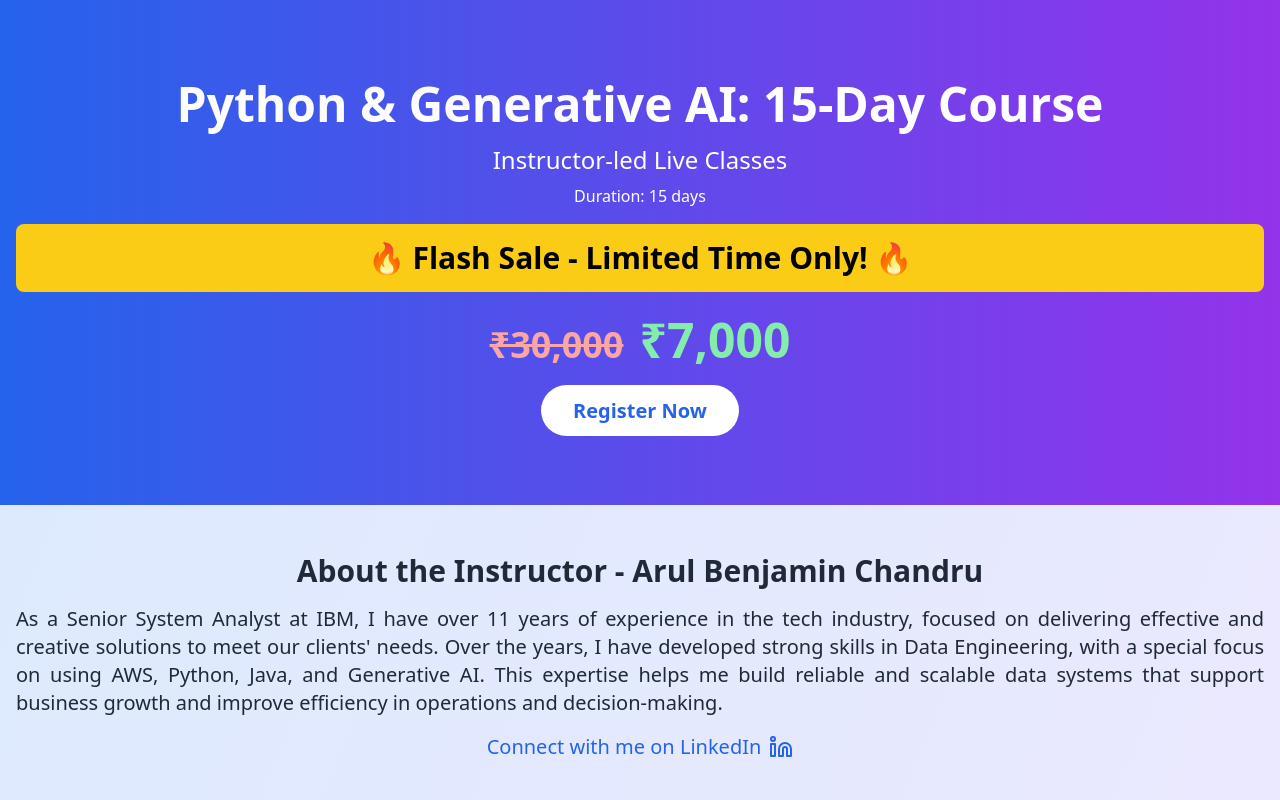
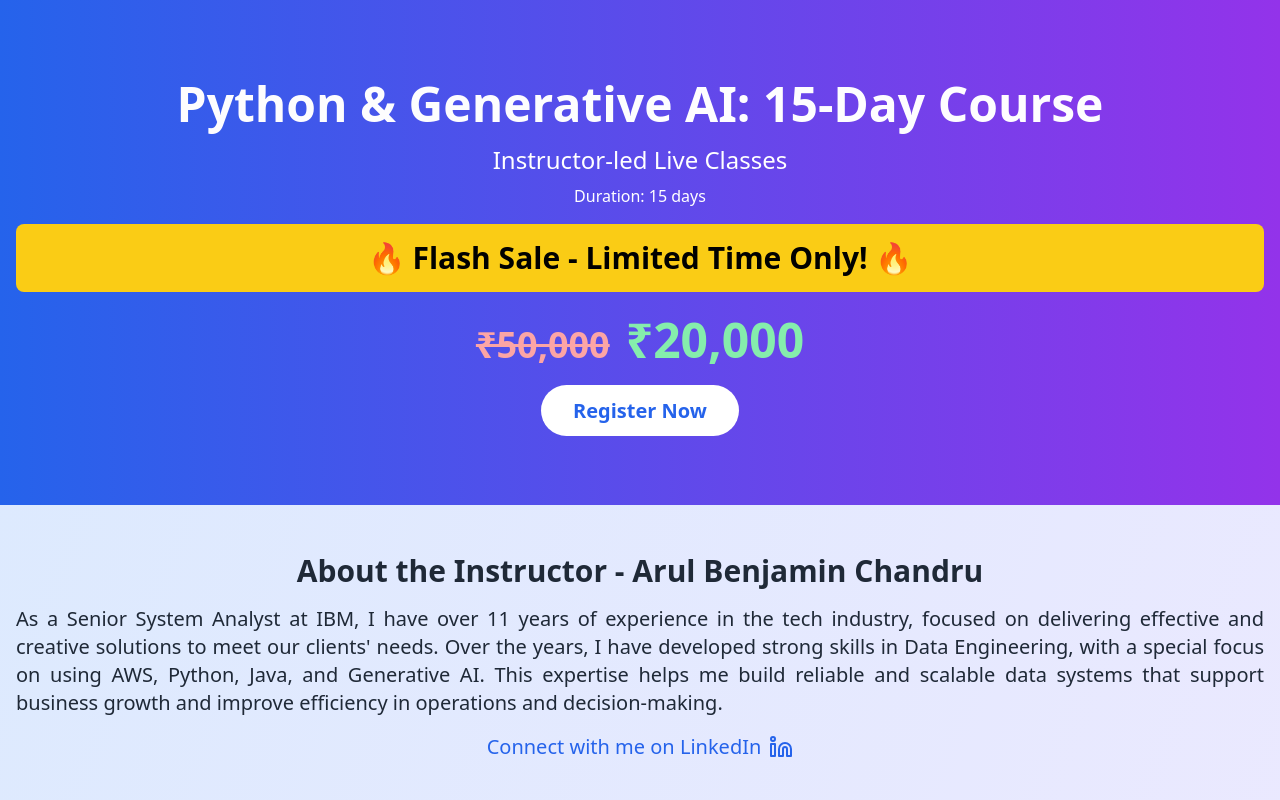
Before and after one commit to arulbenjaminchandru/pythongenai, a Next.js app in the folder my-project/: page / in a window 1280 px wide. Shown: the top 800 px of the page. Built offline with nearby package versions, Linux system fonts and the light colour scheme.

Commit message:
Update page.tsx

```diff
--- a/my-project/src/app/page.tsx
+++ b/my-project/src/app/page.tsx
@@ -24,8 +24,8 @@ const LandingPage = () => {
         </div>
 
         <div className="mb-8">
-          <span className="text-4xl font-bold line-through text-red-300 mr-4">₹30,000</span>
-          <span className="text-5xl font-bold text-green-300 animate-pulse">₹7,000</span>
+          <span className="text-4xl font-bold line-through text-red-300 mr-4">₹50,000</span>
+          <span className="text-5xl font-bold text-green-300 animate-pulse">₹20,000</span>
         </div>
 
         <a
```
